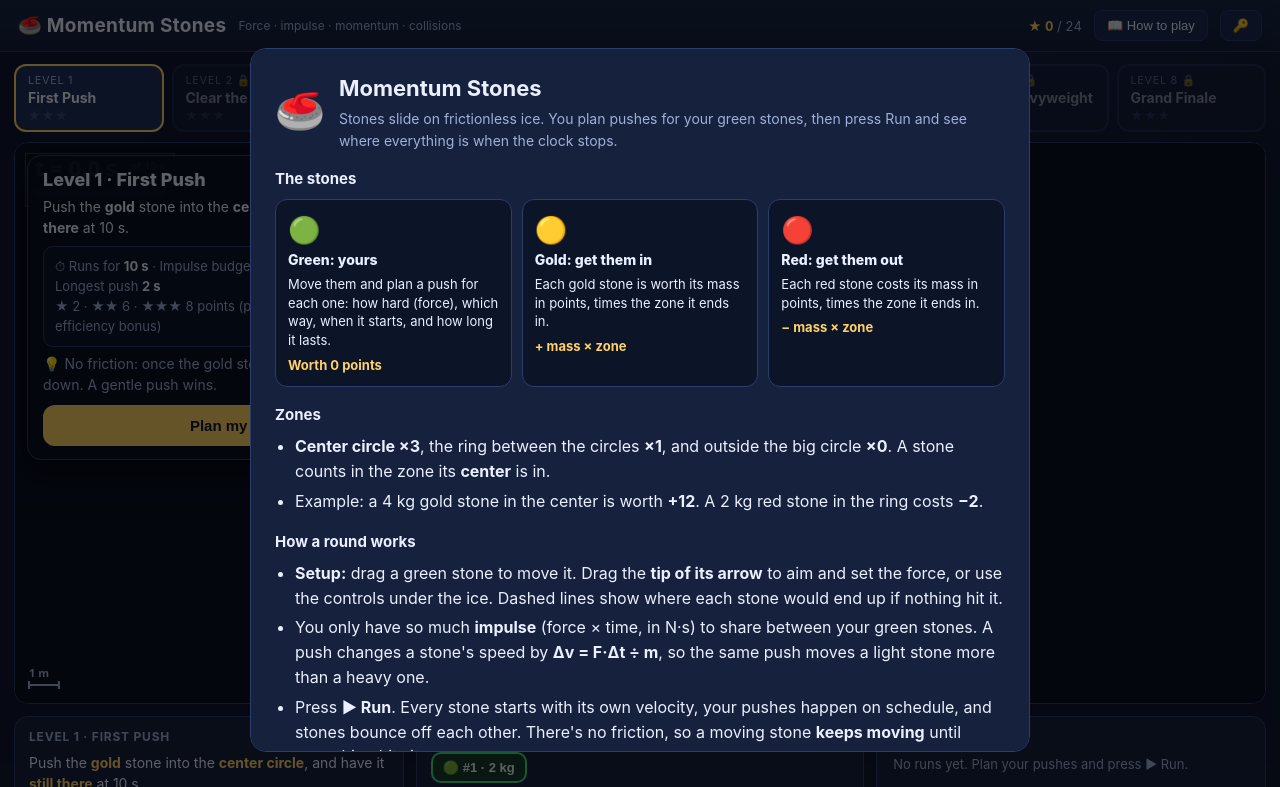
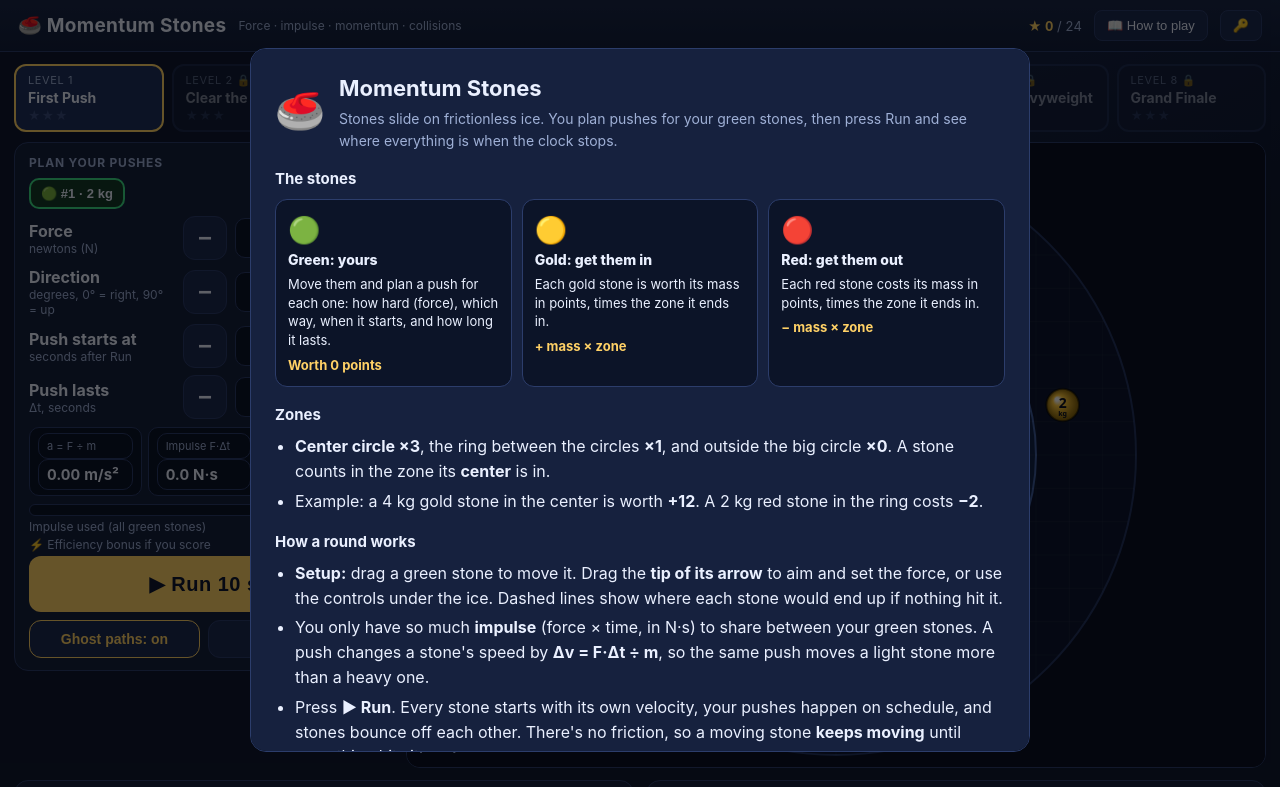
Before and after one commit to tdavidsm/PhysicsDynamicsApps, a plain HTML site: page momentum-stones/index.html in a window 1280 px wide. Shown: the top 787 px of the page. Drawn offline with Linux system fonts and the light colour scheme.

Commit message:
Momentum Stones: put the push-planning box beside the ice (#3)
* Add Momentum Stones game and app landing page

A frictionless-ice puzzle game about force, impulse and momentum. Players
plan timed pushes on green stones within an impulse budget, then run a
fixed-length simulation and score gold/red stones by zone (x3/x1/x0).
Eight levels, stars saved on device, run log, teacher unlock, and a
solver script that checks every level is winnable.

Co-Authored-By: Claude Opus 5.5 <noreply@anthropic.com>
Claude-Session: https://claude.ai/code/session_014VEhhxXJpkLqE8Vojxpg6k

* Add efficiency bonus: unused impulse raises the score

Bonus = stone points x fraction of the impulse budget left unused, only
when stone points are above 0. Star thresholds retuned with the solver
(which now optimizes the total), and the results table, run log,
controls, intro and README explain the bonus.

Co-Authored-By: Claude Opus 5.5 <noreply@anthropic.com>
Claude-Session: https://claude.ai/code/session_014VEhhxXJpkLqE8Vojxpg6k

* Put the push-planning box beside the ice on wide screens

The "Plan your pushes" card now sits to the left of the play area when
the window is wider than 900px (laptops, iPad landscape), using the empty
space beside the square arena. Narrower screens keep it below the ice.
The level card and run log share the row underneath.

Co-Authored-By: Claude Opus 5.5 <noreply@anthropic.com>
Claude-Session: https://claude.ai/code/session_014VEhhxXJpkLqE8Vojxpg6k

---------

Co-authored-by: Claude <noreply@anthropic.com>

```diff
--- a/momentum-stones/index.html
+++ b/momentum-stones/index.html
@@ -64,8 +64,14 @@
   .bigstars{font-size:30px;letter-spacing:4px;color:var(--accent);margin:2px 0 4px}
   .bigstars .off{color:#2c3d6b}
 
-  .dock{display:grid;grid-template-columns:1fr 1.15fr 1fr;gap:12px;margin-top:12px}
-  @media (max-width:980px){ .dock{grid-template-columns:1fr 1fr} .dock .card:last-child{grid-column:1 / -1} }
+  /* plan box beside the ice on wide screens, below it on narrow ones */
+  .playrow{display:grid;grid-template-columns:minmax(300px,380px) minmax(0,1fr);gap:12px;align-items:start}
+  .playrow #ctrlCard{max-height:clamp(340px,78vh,820px);overflow-y:auto;overscroll-behavior:contain}
+  .playrow canvas#stage{height:clamp(420px,78vh,820px)}
+  @media (max-width:900px){ .playrow{grid-template-columns:1fr} .playrow #ctrlCard{order:2;max-height:none;overflow:visible}
+    .playrow canvas#stage{height:clamp(340px,70vh,760px)} }
+  @media (max-width:640px){ .playrow canvas#stage{height:clamp(320px,100vw,560px)} }
+  .dock{display:grid;grid-template-columns:1fr 1fr;gap:12px;margin-top:12px}
   @media (max-width:640px){ .dock{grid-template-columns:1fr} }
   .card{background:var(--panel);border:1px solid var(--line);border-radius:14px;padding:12px 14px;min-width:0}
   .card h2{font-size:12px;text-transform:uppercase;letter-spacing:.8px;color:var(--muted);margin:0 0 8px}
@@ -174,13 +180,15 @@
 
 <div class="wrap">
   <div class="tabs" id="tabs"></div>
-  <div class="stagewrap">
-    <canvas id="stage"></canvas>
-    <div class="panel" id="panel"></div>
+  <div class="playrow">
+    <div class="card" id="ctrlCard"></div>
+    <div class="stagewrap">
+      <canvas id="stage"></canvas>
+      <div class="panel" id="panel"></div>
+    </div>
   </div>
   <div class="dock">
     <div class="card" id="levelCard"></div>
-    <div class="card" id="ctrlCard"></div>
     <div class="card">
       <h2>Run log</h2>
       <div id="logBox"></div>
```
